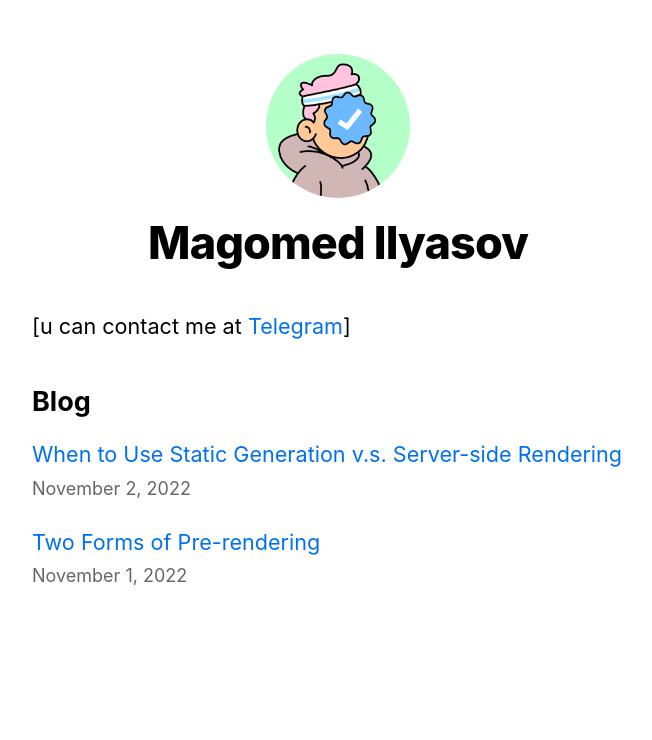
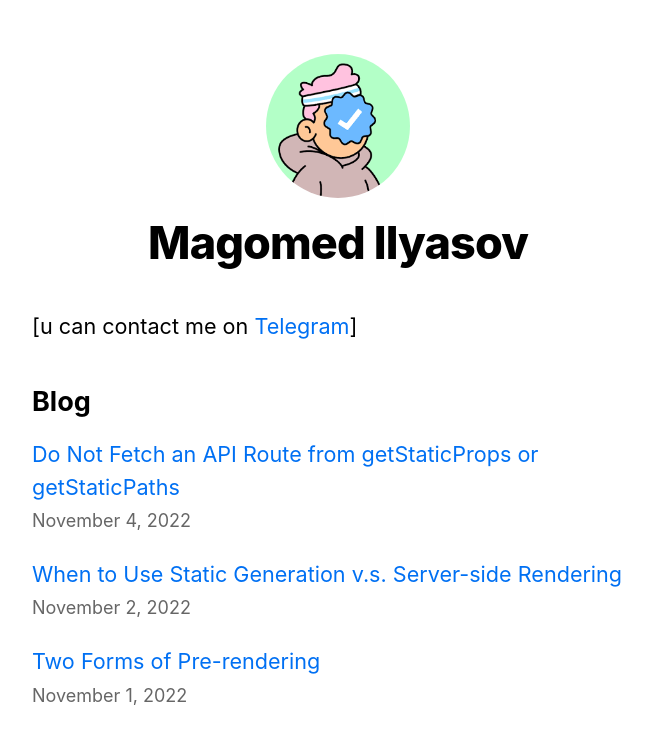
Before and after one commit to MIKZON/Blog-test, a Next.js app: page / in a window 1280 px wide. Shown: the top 740 px of the page, without its empty margins (302-954 px from the left). Built offline with nearby package versions, Linux system fonts and the light colour scheme.

Commit message:
added new post

```diff
--- a/pages/index.js
+++ b/pages/index.js
@@ -12,7 +12,7 @@ export default function Home({ allPostsData }) {
         <title>{siteTitle}</title>
       </Head>
       <section className={utilStyles.headingMd}>
-        <p>[u can contact me at <a href="https://t.me/mikzon">Telegram</a>]</p>
+        <p>[u can contact me on <a href="https://t.me/mikzon">Telegram</a>]</p>
       </section>
       <section className={`${utilStyles.headingMd} ${utilStyles.padding1px}`}>
         <h2 className={utilStyles.headingLg}>Blog</h2>
--- /dev/null
+++ b/posts/api-routes.md
@@ -0,0 +1,9 @@
+---
+title: "Do Not Fetch an API Route from getStaticProps or getStaticPaths"
+date: "2022-11-04"
+---
+
+
+You should **not** fetch an API Route from **getStaticProps** or **getStaticPaths**. Instead, write your server-side code directly in **getStaticProps** or **getStaticPaths** (or call a helper function).
+
+Here’s why: **getStaticProps** and **getStaticPaths** run **only on the server-side** and will never run on the client-side. Moreover, these functions will not be included in the JS bundle for the browser. That means you can write code such as direct database queries without sending them to browsers. Read the Writing Server-Side code documentation to learn more.
```
